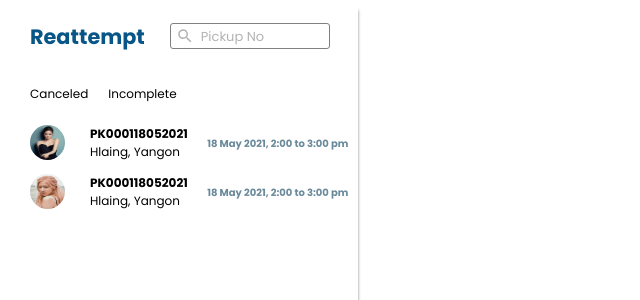
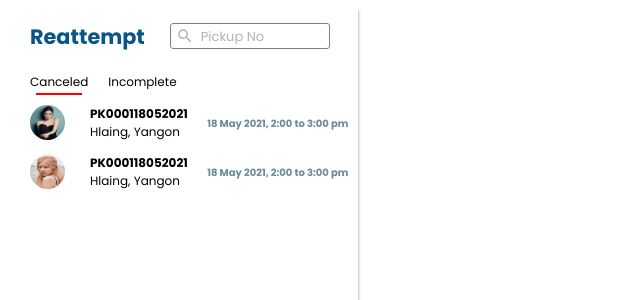
Before and after one commit to MoeThet20/re-courier-admin-web-app-test, a Next.js app: page /reattempt in a window 1280 px wide. Shown: the top 300 px of the page, without its empty margins (0-640 px from the left). Built offline with nearby package versions, Linux system fonts and the light colour scheme.

Commit message:
Add UnderBar and Hover

```diff
--- a/src/pages/reattempt.js
+++ b/src/pages/reattempt.js
@@ -14,6 +14,7 @@ import QueryBuilderIcon from "@material-ui/icons/QueryBuilder";
 
 const reattempt = () => {
   const [click, setClick] = useState(false);
+  const [barClick, setBarClick] = useState(true);
 
   return (
     <Wrapper>
@@ -26,11 +27,13 @@ const reattempt = () => {
           </SearchWrapper>
         </HeaderContainer>
         <FirstMiddleWrapper>
-          <CanceledWrapper>
+          <CanceledWrapper onClick={() => setBarClick(true)}>
             <CanceledText>Canceled</CanceledText>
+            {barClick ? <UnderBar /> : null}
           </CanceledWrapper>
-          <IncompleteWrapper>
+          <IncompleteWrapper onClick={() => setBarClick(false)}>
             <IncompleteText>Incomplete</IncompleteText>
+            {!barClick ? <UnderBar /> : null}
           </IncompleteWrapper>
         </FirstMiddleWrapper>
         <BoxWrapper onClick={() => setClick(true)}>
@@ -215,14 +218,22 @@ const FirstMiddleWrapper = styled.div`
   margin-bottom: 5px;
 `;
 
+const UnderBar = styled.div`
+  width: 80%;
+  height: 2px;
+  background-color: red;
+  margin-top: 2px;
+`;
+
 const CanceledWrapper = styled.div`
   display: flex;
   flex-direction: column;
   margin-right: 10px;
   cursor: pointer;
+  align-items: center;
 `;
 
-const CanceledText = styled.p`
+const CanceledText = styled.div`
   font-size: 12px;
   font-family: "Poppins-Regular";
 `;
@@ -231,9 +242,10 @@ const IncompleteWrapper = styled.div`
   flex-direction: column;
   margin-left: 10px;
   cursor: pointer;
+  align-items: center;
 `;
 
-const IncompleteText = styled.p`
+const IncompleteText = styled.div`
   font-size: 12px;
   font-family: "Poppins-Regular";
 `;
```
Also changed, not shown: src/pages/pickup.js (+23 -7 lines).
